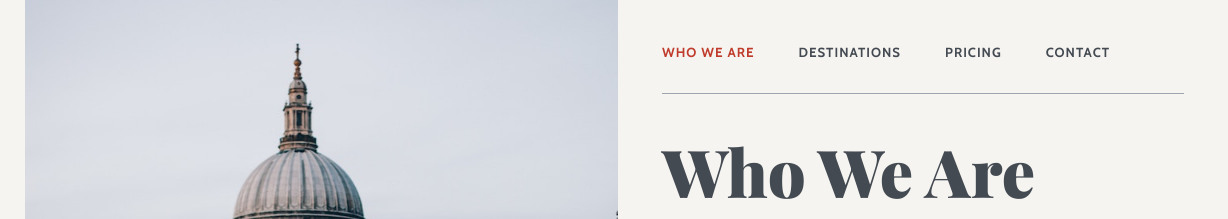
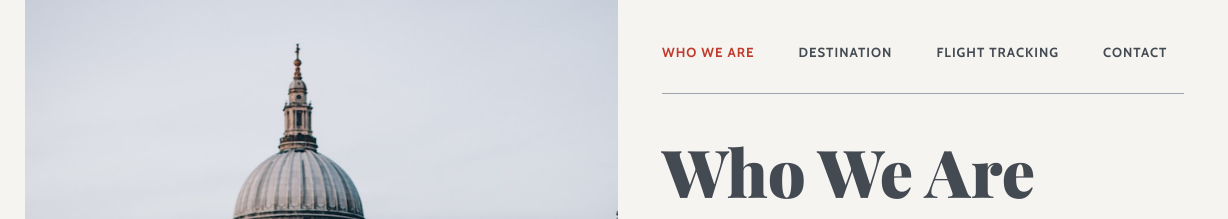
Before and after one commit to Chramberry/Chramberry.github.io, a website: page viking/src/html/index.html in a window 1280 px wide. Shown: the top 219 px of the page, 52-1280 px from the left. Drawn offline with nearby package versions, Linux system fonts and the light colour scheme; files that its build step writes are made by us from their sources.

Commit message:
Update index.html

```diff
--- a/viking/src/html/index.html
+++ b/viking/src/html/index.html
@@ -16,8 +16,8 @@
             <nav class="navigation border--bottom pt1">
                 <ul class="no-bullets list--inline pb1 bold">
                     <li class="small mr2"><a class="link link--text current" href="/">Who We Are</a></li>
-                    <li class="small mr2"><a class="link link--text" href="/destinations.html">Destinations</a></li>
-                    <li class="small mr2"><a class="link link--text" href="/pricing.html">Pricing</a></li>
+                    <li class="small mr2"><a class="link link--text" href="/destinations.html">Destination</a></li>
+                    <li class="small mr2"><a class="link link--text" href="/pricing.html">Flight Tracking</a></li>
                     <li class="small "><a class="link link--text" href="/contact.html">Contact</a></li>
                 </ul>
             </nav>
```
